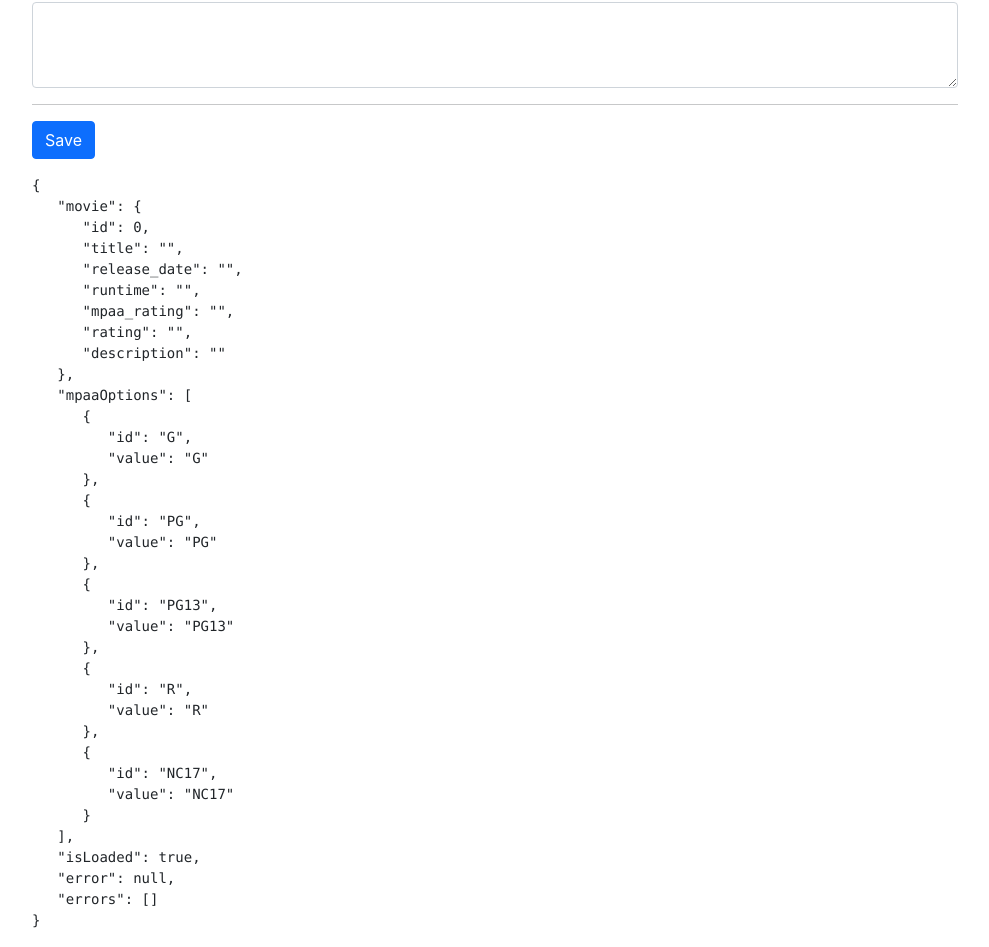
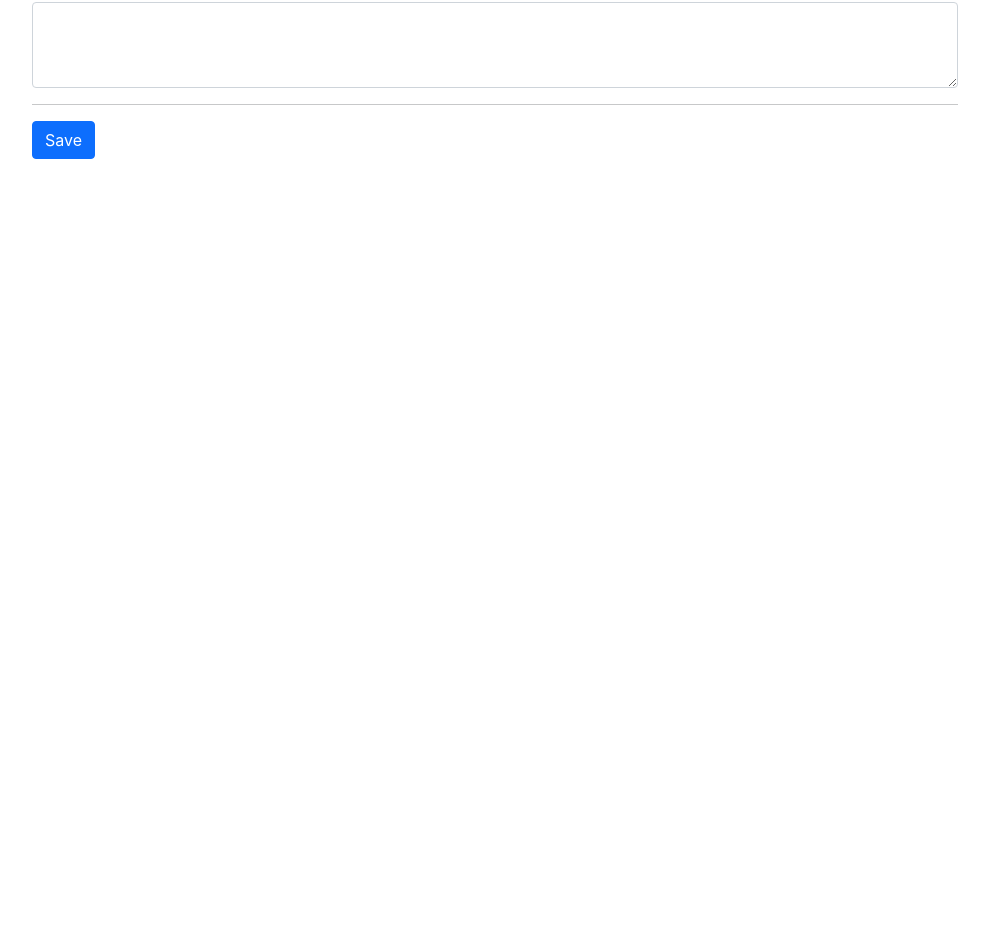
Before and after one commit to Kay-bot/movie-app-with-React-and-Go, a React (Create React App) app in the folder client/: page /admin/movie/0 in a window 1280 px wide. Shown: the part 620-1567 px from the top of the page, without its empty margins (240-1229 px from the left). After the commit the page ends 800 px from the top, so only its background shows below. Built offline with nearby package versions, Linux system fonts and the light colour scheme.

Commit message:
clean up code

```diff
--- a/client/src/components/EditMovie.js
+++ b/client/src/components/EditMovie.js
@@ -197,10 +197,6 @@ export default class EditMovie extends Component {
 
             <button className="btn btn-primary">Save</button>
           </form>
-
-          <div className="mt-3">
-            <pre>{JSON.stringify(this.state, null, 3)}</pre>
-          </div>
         </Fragment>
       );
     }
```
